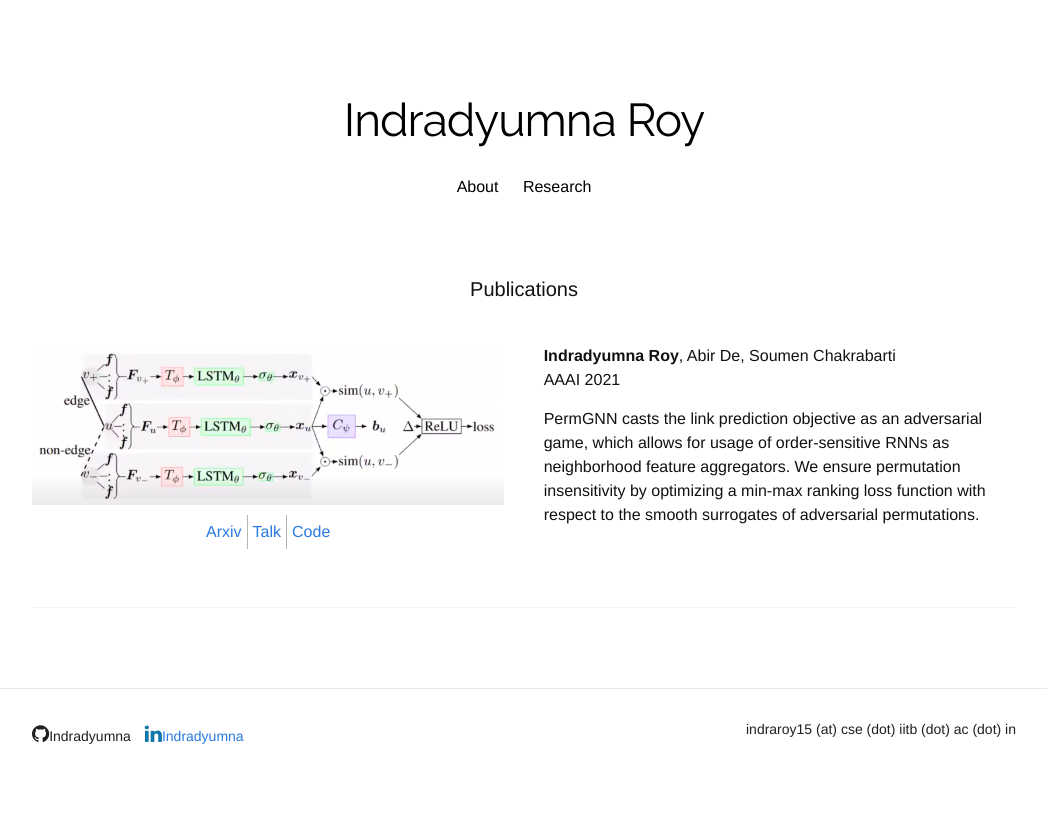
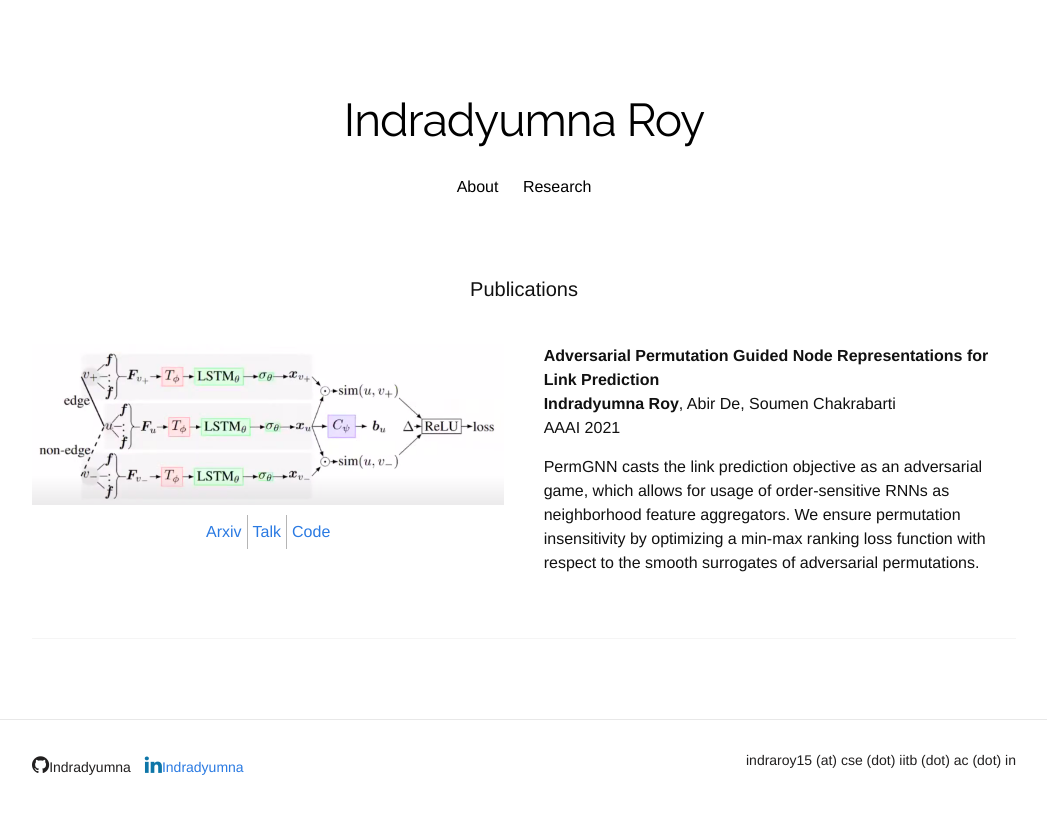
Before and after one commit to Indradyumna/indradyumna.github.io, a Jekyll site: the page built from research.html, in a window 1280 px wide. Shown: the top 814 px of the page, without its empty margins (116-1163 px from the left). Built offline with Jekyll 4.4.1, drawn with Linux system fonts in a browser that asks for light colours; nearby versions of some CDN libraries; some web fonts are replaced; a style sheet for code colours, icons or effects is not loaded.

Commit message:
minor update

```diff
--- a/research.html
+++ b/research.html
@@ -19,7 +19,7 @@ title: "Research Overview"
 
     <div class="six columns">
 
-      <b>  </b>
+      <b> Adversarial Permutation Guided Node Representations for Link Prediction </b>
       <p> <b>Indradyumna Roy</b>, Abir De, Soumen Chakrabarti <br /> AAAI 2021 </p>
     <p> PermGNN casts the link prediction objective as an adversarial game, which allows for usage of order-sensitive RNNs as neighborhood feature aggregators. We ensure permutation insensitivity by optimizing a min-max ranking loss function with respect to the smooth surrogates of adversarial permutations. </p>
     </div>
```
